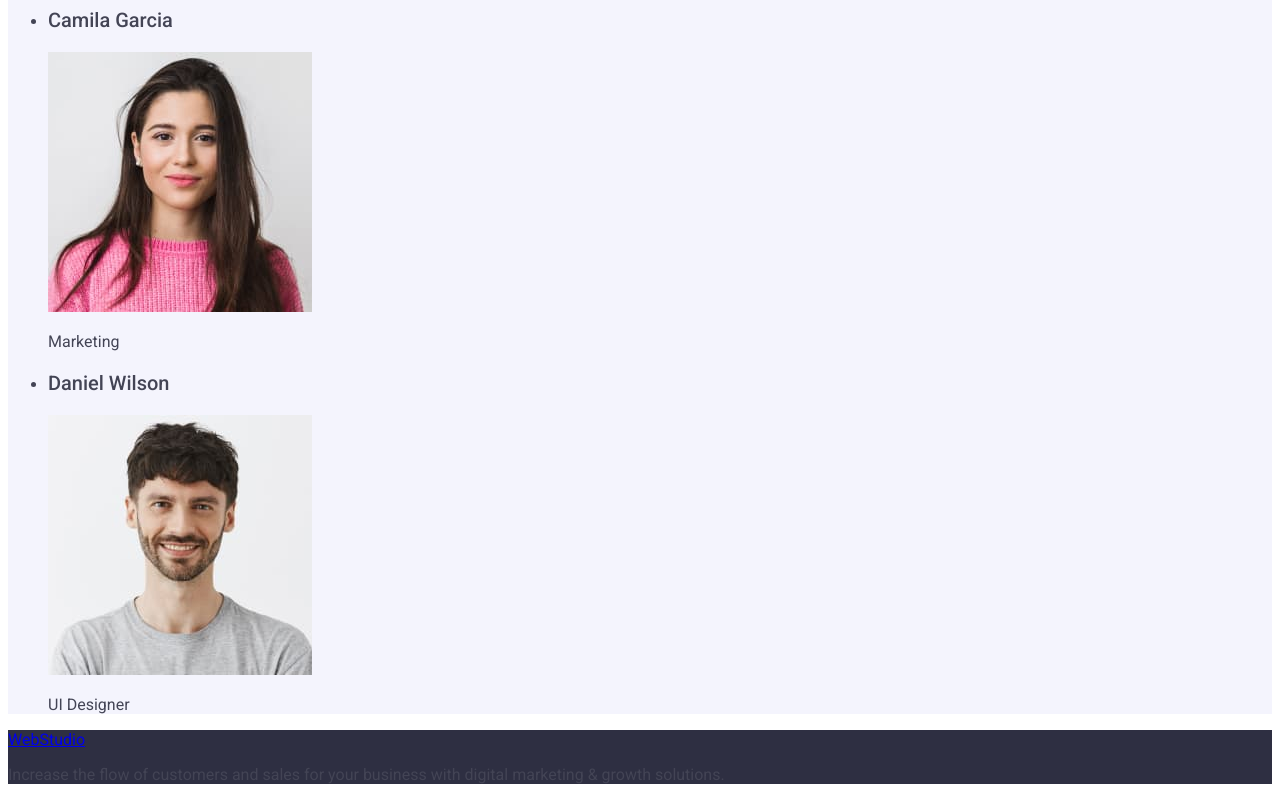
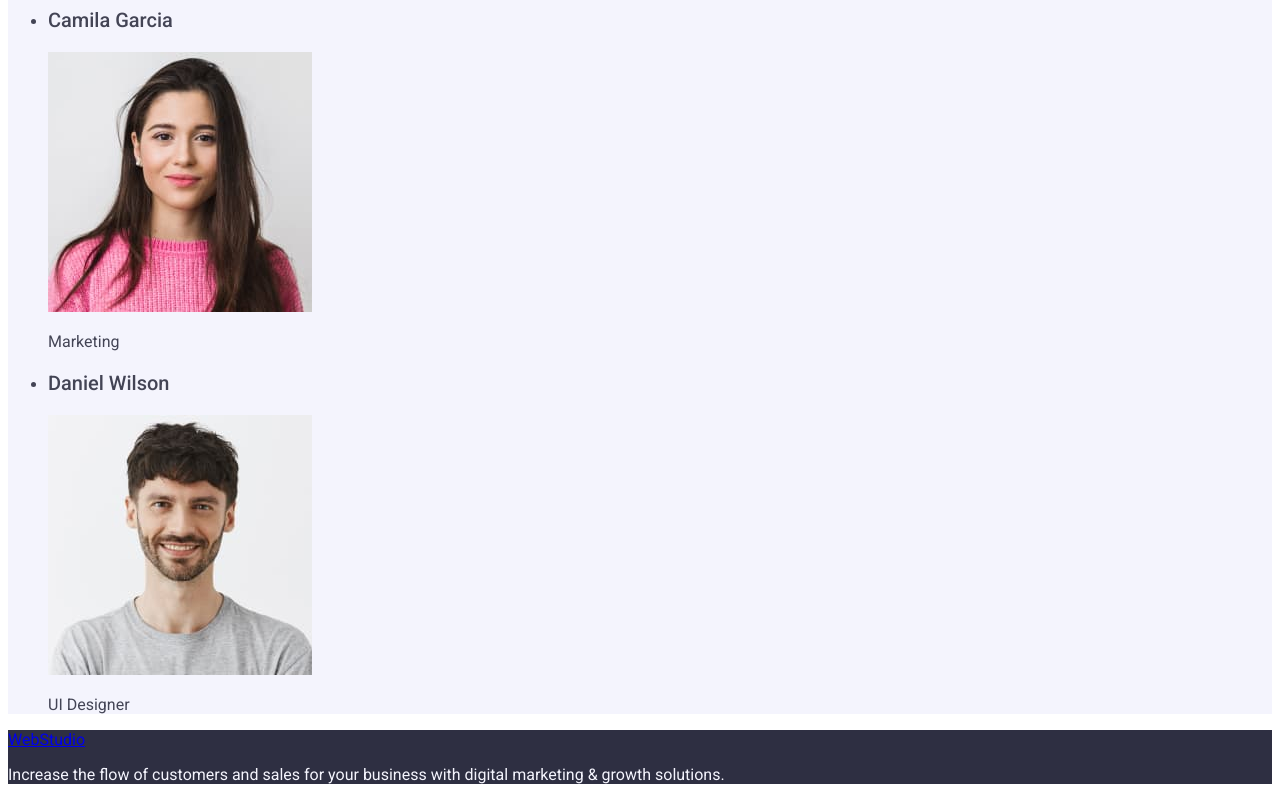
Before and after one commit to SnihurIlona/goit-markup-hw-02, a plain HTML site: page index.html in a window 1280 px wide. Shown: the part 2552-3352 px from the top of the page. Drawn offline with Linux system fonts and the light colour scheme.

Commit message:
Add color the description in footer

```diff
--- a/css/styles.css
+++ b/css/styles.css
@@ -97,6 +97,7 @@ body {
     font-weight: 400;
         font-size: 16px;
         line-height: 1,5;
+        color: #F4F4FD;
 }
 
 .footer-logo {
```
